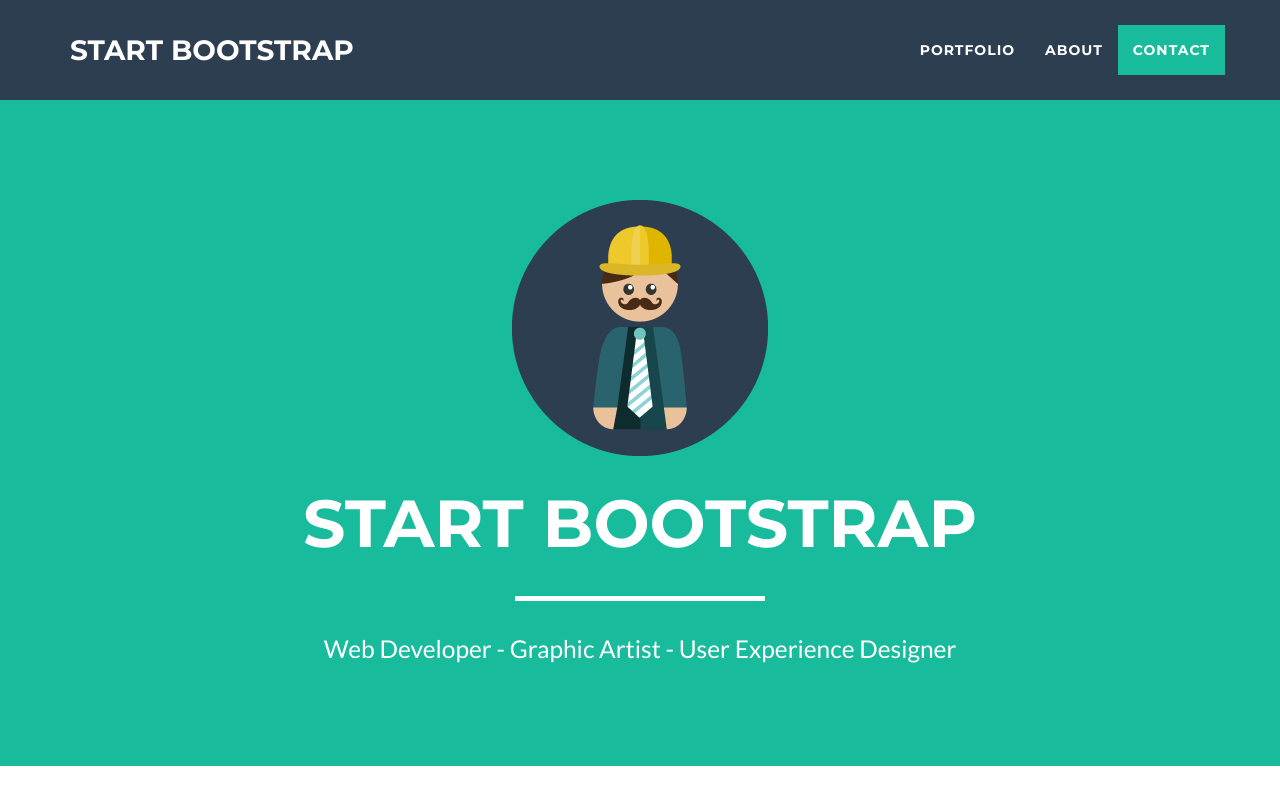
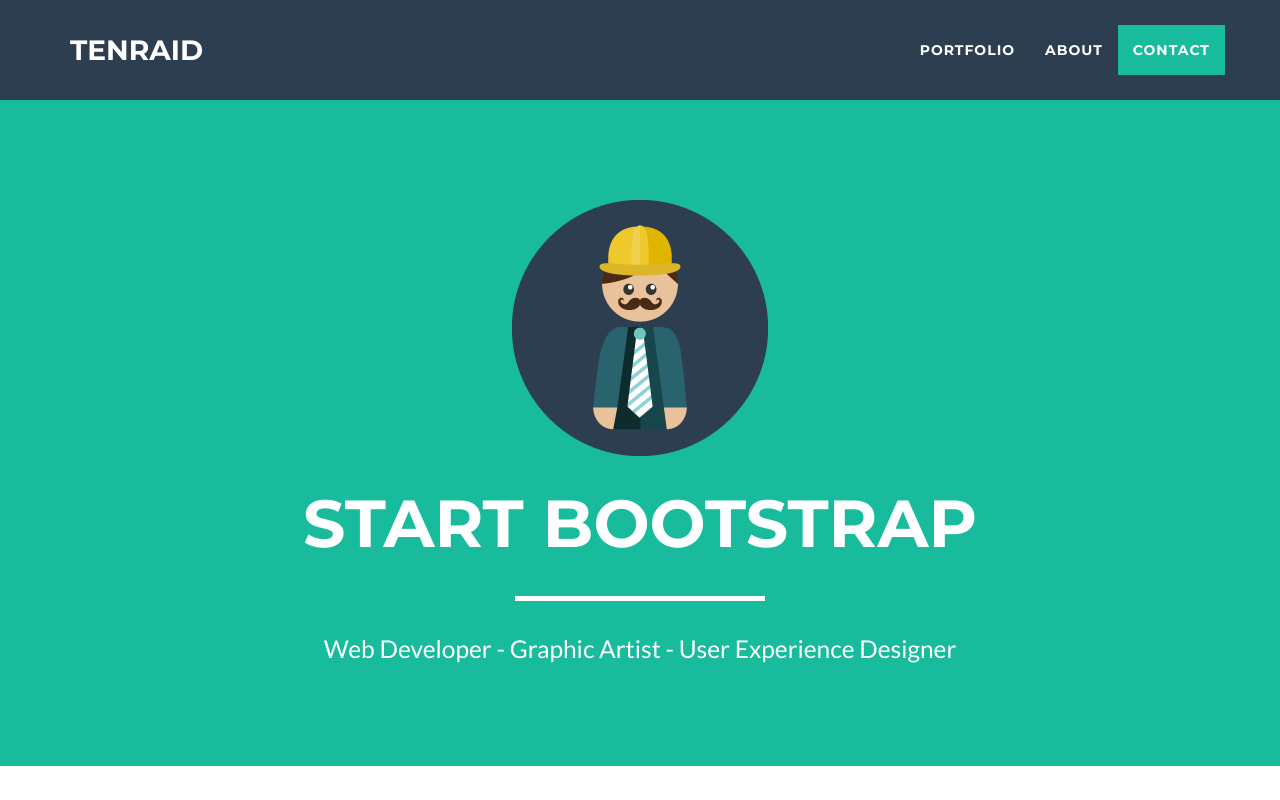
Before and after one commit to tenraid/example, a website: page index.html in a window 1280 px wide. Shown: the top 800 px of the page. Drawn offline with nearby package versions, Linux system fonts and the light colour scheme.

Commit message:
Adding name

```diff
--- a/index.html
+++ b/index.html
@@ -41,7 +41,7 @@
                 <button type="button" class="navbar-toggle" data-toggle="collapse" data-target="#bs-example-navbar-collapse-1">
                     <span class="sr-only">Toggle navigation</span> Menu <i class="fa fa-bars"></i>
                 </button>
-                <a class="navbar-brand" href="#page-top">Start Bootstrap</a>
+                <a class="navbar-brand" href="#page-top">Tenraid</a>
             </div>
 
             <!-- Collect the nav links, forms, and other content for toggling -->
```
